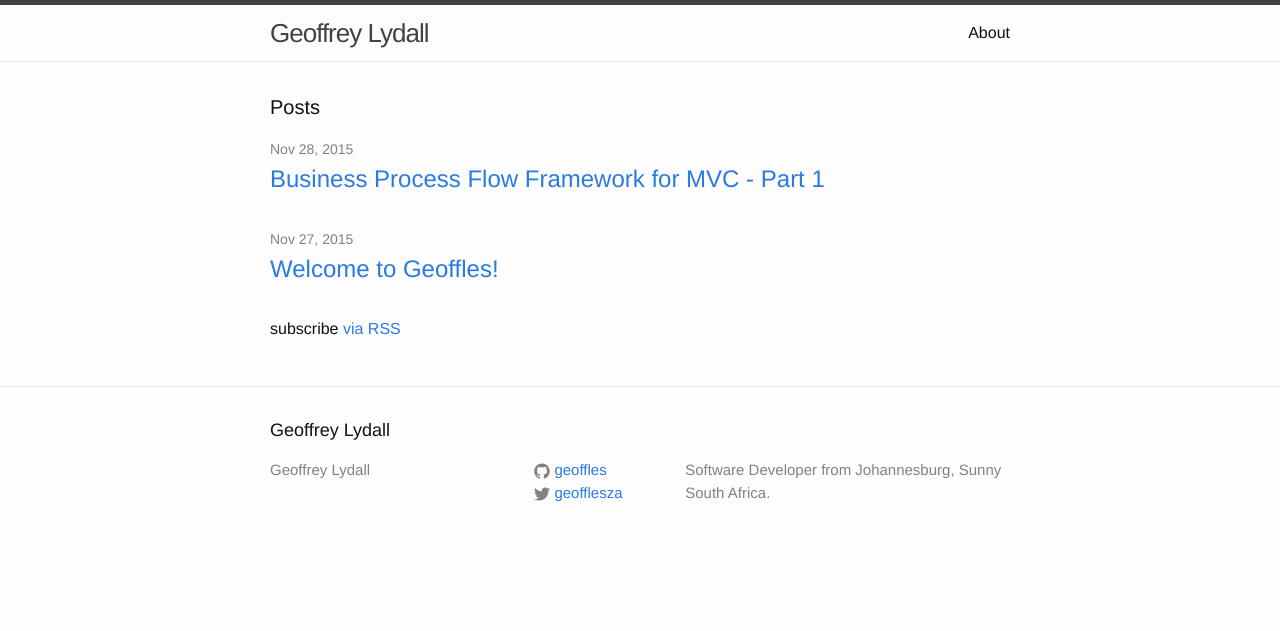
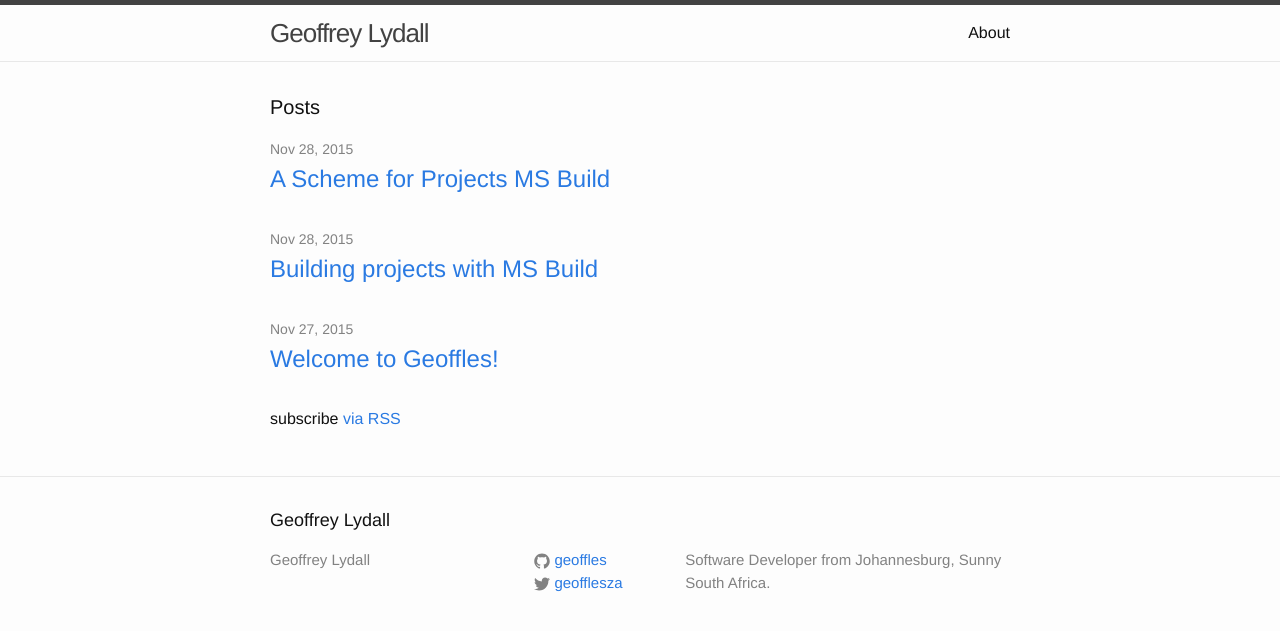
Before and after one commit to geoffles/geoffles.github.io, a Jekyll site: the page built from index.html, in a window 1280 px wide. Shown: the top 631 px of the page. Built offline with Jekyll 4.4.1, drawn with Linux system fonts in a browser that asks for light colours; part of the change alters nothing that is shown.

Commit message:
Added syntax highlighting and an MSBuild post (and draft)

```diff
--- a/_config.yml
+++ b/_config.yml
@@ -16,3 +16,4 @@ github_username:  geoffles
 
 # Build settings
 markdown: kramdown
+highlighter: coderay
--- /dev/null
+++ b/_posts/2015-11-28-building-projects-with-msbuild.markdown
@@ -0,0 +1,30 @@
+---
+layout:	post
+title:	"Building projects with MS Build"
+date:	2015-11-28 14:55:25 +0200
+categories:	Development
+tags:	[development, build, ms-build]
+---
+
+***Abstract:** Using MS Build to compile your entire solution. *
+
+* TOC
+{:toc}
+
+#  Introduction (The back story)
+
+If you don't like waffle, you can skip this part :P
+
+A few years back I went to Microsoft's Tech-Ed in Durban, South Africa, and attended a session with Brian Keller on MS Test Manager and acquired a book on MS Build. I was still relatively junior at the time, but applied MS Build to my work and have gleaned a repertoire for it.
+
+MS Build is a build scripting tool for .NET similar to the likes of Ant and Make.
+
+The "traditional" way of building .NET projects was that you download a zip file with the projects and solution file, open it up is Visual Studio and ask it to build. Coming from the Linux world where Make is pretty standard, this is not a great way of compiling projects, often because Visual Studio formats would change between versions. This then meant you could be greeted by a project upgrade screen which may fail, and really, who wants to wait for Visual Studio to load anyway? Half the time I scope out the code with Notepad++.
+
+While this might be okay (albeit not ideal) for little demo projects and code snippets, its a big problem for larger systems - especially when they are too big to "fit" in a single Visual Studio Solution, with other dependencies that need to be compiled and and and...
+
+#  Enterprise Level Builds
+
+So, the problem with enterprise software is that often you have too many projects to fit into a single solution without crashing Visual Studio or grinding your machine to halt. But at the same time, you have modules which are dependant on other ones which is normally managed by Visual Studio.
+
+My standard goto for this problem is a structured scheme for MS Build that allows you to easily compile from command line, resolving the required dependencies and doing whatever other pre and post build steps you might need.
--- /dev/null
+++ b/_posts/2015-11-28-msbuild-scheme.markdown
@@ -0,0 +1,134 @@
+---
+layout:	post
+title:	"A Scheme for Projects MS Build"
+date:	2015-11-28 15:32:21 +0200
+categories:	Development
+tags:	[development, build, ms-build]
+---
+
+#  Introduction
+
+This is the scheme I've used (with some variations) to set up a build with MS Build on my .NET Projects.
+
+The scheme features:
+-  Automatic inclusion of all targets into the build.
+-  Management of dependencies on a per-target basis.
+-  Adding new projects to your build simply means creating the targets file (almost) no edits.
+-  Scripted template for targets.
+-  Build arbitrary projects and it's dependencies
+-  Option to build only an arbitrary project and not it's dependencies
+-  Configuration and Platform propagation into project builds
+
+#  File Tree
+
+The assumed file tree for this project is:
+
+-  path\to\your\repo (project root)
+    -  build.proj
+    -  createTargets.bat
+    -  SomeProject
+        -  SomeProject.csproj
+        -  SomeProject.targets
+        -  (Some project source files)
+
+
+#  Root File: build.proj
+
+This is the file that binds everything together. It defines the `BuildAll` and `CleanAll` targets and imports everything.
+
+~~~ XML
+<?xml version="1.0" encoding="utf-8"?>
+<Project
+         ToolsVersion="4.0"
+         xmlns="http://schemas.microsoft.com/developer/msbuild/2003">
+
+    <!-- Defaults -->
+    <PropertyGroup>
+        <Platform Configuration=" '$(Configuration)' == '' ">Release</Platform>
+        <Platform Condition=" '$(Platform)' == '' ">AnyCPU</Platform>
+    </PropertyGroup>
+
+    <!-- Import all targets -->
+    <Import Project=".\**\*.targets" />
+
+
+    <!-- Top Level Build Targets -->
+    <Target Name="BuildAll" DependsOnTargets="@(BuildAllDependsOn)">
+    </Target>
+
+    <Target Name="CleanAll" DependsOnTargets="@(CleanAllDependsOn)">
+    </Target>
+</Project>
+~~~
+
+#  Target files: SomeProject.targets
+
+Your .targets files should contain targets to build individual modules of your system. In these files we define what to build, and what it's dependencies are. These files should live next to your .csproj (or vbproj, etc) files and you can even add them to your solutions so that they are easy to edit. The example below is for a would be `SomeProject.csproj`.
+
+~~~ XML
+<?xml version="1.0" encoding="utf-8"?>
+<Project
+         ToolsVersion="4.0"
+         xmlns="http://schemas.microsoft.com/developer/msbuild/2003">
+
+    <!-- List Dependencies here -->
+    <PropertyGroup>
+        <SomeProjectDependsOn Condition=" '$(ExplicitTargetsOnly)' != 'true' ">
+            ADependencysTargetName
+        </SomeProjectDependsOn>
+    </PropertyGroup>
+
+    <!-- Hook in to top level targets here -->
+    <ItemGroup>
+        <CleanAllDependsOn Include="CleanSomeProject" />
+        <BuildAllDependsOn Include="SomeProject"/>
+    </ItemGroup>
+
+    <!-- Projects to Build -->
+    <ItemGroup>
+        <SomeProjectProjectsToBuild Include=".\SomeProject\SomeProject.csproj">
+            <Properties>Configuration=$(Configuration);Platform=$(Platform)</Properties>
+        </SomeProjectProjectsToBuild>
+    </ItemGroup>
+
+    <!-- Build Targets -->
+    <Target Name="SomeProject"  DependsOnTargets="$(SomeProjectDependsOn)">
+        <MSBuild Projects="@(SomeProjectProjectsToBuild)" />
+    </Target>
+
+    <Target Name="CleanSomeProject">
+        <MSBuild Projects="@(SomeProjectProjectsToBuild)" Targets="Clean" />
+    </Target>
+
+</Project>
+~~~
+
+
+**Project Name**
+The convention of the project file's name carries through (CleanSomeProject, SomeProjectDependsOn, etc) to the target name and should ideally be the assembly name as well
+
+**BuildAll and CleanAll**
+Note how the CleanAllDependsOn and BuildAllDependsOn are defined and include the targets. This is how the targets get added to the respective root targets.
+
+**Dependencies**
+To set your depencies, you can simply include the targets you want built first in the SomeProjectDependsOn property. As per MSBuild, these should be separated with a `;`
+
+**Configuration and Platform**
+These are injected into the project based on what is defined at build, and default to your Release|AnyCPU.
+
+**Relative Paths**
+The path of the csproj you're building must be relative to `build.proj`
+
+#  Running a Build
+
+You can build all by going: `msbuild build.proj /t:buildall`
+
+You can also make this the default target.
+
+#  CreateTargets.bat
+
+I have a script which generates a .targets file for my project based on convention for the project.
+
+From root, simply: `createTargets .\SomeProject\SomeProject.csproj`
+
+This will be available on my github in the not too distant future.
```
Also changed, not shown: _drafts/2015-11-28-process-framework-part-1.markdown (renamed from _posts/2015-11-28-process-framework-part-1.markdown).
